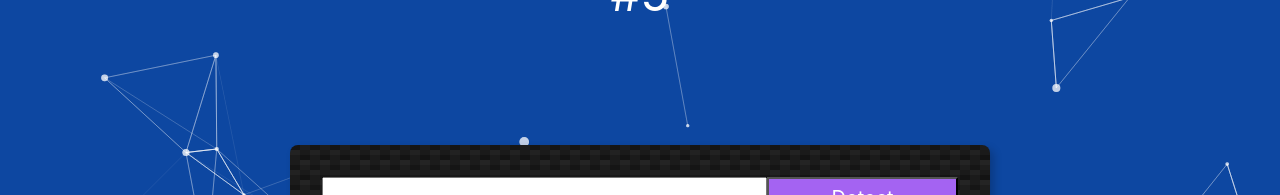
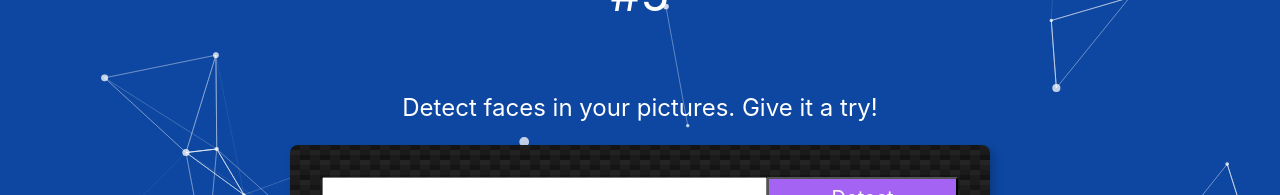
Before and after one commit to Draxy-au/facerecognitionbrain, a React (Create React App) app: page / in a window 1280 px wide. Shown: the part 398-593 px from the top of the page. Built offline with nearby package versions, Linux system fonts and the light colour scheme.

Commit message:
Missed one component for zindex

```diff
--- a/src/components/ImageLinkForm/ImageLinkForm.js
+++ b/src/components/ImageLinkForm/ImageLinkForm.js
@@ -1,14 +1,15 @@
 import React from "react";
 
-import './ImageLinkForm.css';
-
+import "./ImageLinkForm.css";
 
 const ImageLinkForm = () => {
   return (
     <div>
-      <p className="f3 center zin">
-        {"Detect faces in your pictures. Give it a try!"}
-      </p>
+      <div className="center">
+        <p className="zin white f3 center">
+          {"Detect faces in your pictures. Give it a try!"}
+        </p>
+      </div>
       <div className="center">
         <div className="center form pa4 br3 shadow-5 carbon zin">
           <input className="f4 pa2 w-70 center zin" type="text" />
```
